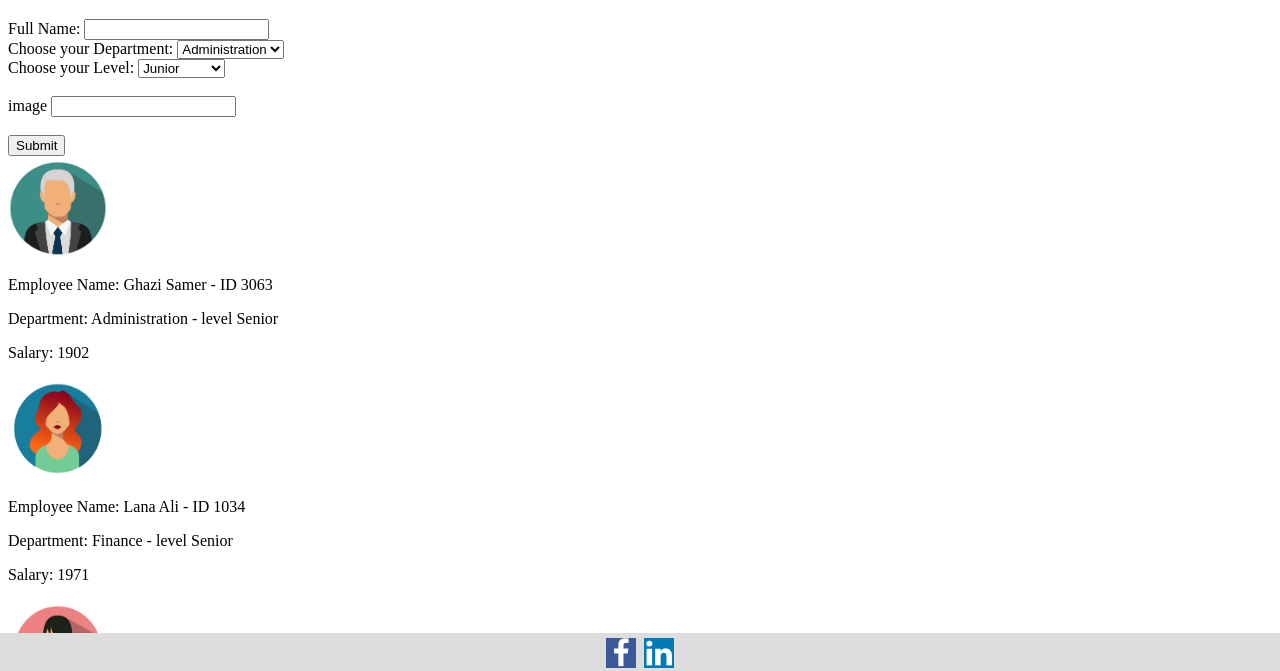
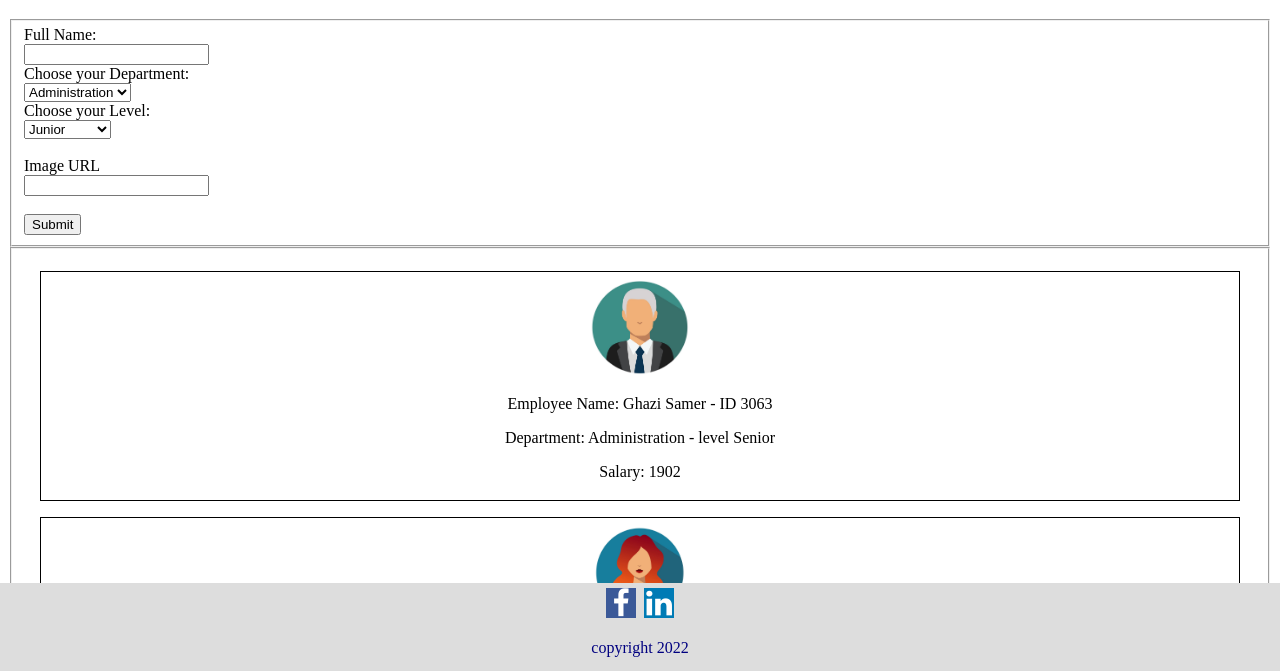
Before and after one commit to MalakOdtalla/HR-management-system, a plain HTML site: page index.html in a window 1280 px wide. Shown: the part 127-798 px from the top of the page. Drawn offline with Linux system fonts and the light colour scheme.

Commit message:
add events branch1

```diff
--- a/app.js
+++ b/app.js
@@ -14,10 +14,6 @@ all_Employees.push(this)
 
 let EmployeeDiv=document.getElementById("Employees");
 let Form=document.getElementById("form");
-
-
-//let column=document.createElement("div");
-//let row=document.createElement("div");
 
 
 
@@ -73,16 +69,16 @@ Employees.prototype.renderId=function(){
 
 //create render function
 Employees.prototype.render=function(){
-/*   let card=document.createElement('div');
+  let card=document.createElement('div');
   card.setAttribute('class','card');
   EmployeeDiv.appendChild(card);
- */
+
 
 
 
   let image=document.createElement('img');
   image.setAttribute('src',this.ImageURL)
-  EmployeeDiv.appendChild(image);
+  card.appendChild(image);
   image.style.width='100px';
   image.style.height='100px';
 
@@ -90,13 +86,14 @@ Employees.prototype.render=function(){
    let Name=document.createElement('p');
    Name.textContent=`Employee Name: ${this.FullName} - ID ${this.renderId()} `;
    //Name.style.fontSize="20px";
-   EmployeeDiv.appendChild(Name);
+   card.appendChild(Name);
    let Department=document.createElement('p');
    Department.textContent=`Department: ${this.Department} - level ${this.level} `;
-   EmployeeDiv.appendChild(Department);
+   card.appendChild(Department);
    let salary=document.createElement('p');
    salary.textContent=`Salary: ${this.renderAll()}`;
-   EmployeeDiv.appendChild(salary);
+   card.appendChild(salary);
+
 
 
 
--- a/index.html
+++ b/index.html
@@ -37,7 +37,6 @@
   left: 0;
   bottom: 0;
   width: 100%;
-    height: 5%;
   background-color: #dddddd;
   color: navy;
   text-align: center;
@@ -67,7 +66,12 @@
       }
 
 
-
+      .card {
+padding: .2rem;
+border: 1px solid black;
+margin: 1rem;
+text-align: center;
+}
 
 
       </style>
@@ -88,23 +92,23 @@
     <main id="headerMain">
 
 
-            <div class="card"> </div>
 
 
 
+<fieldset>
   <form id="form">
-            <label for="fname">Full Name:</label>
+      <label for="fname">Full Name:</label><br>
       <input type="text" id="fname" name="fname"><br>
 
 
-            <label for="Department">Choose your Department:</label>
+      <label for="Department">Choose your Department:</label><br>
       <select id="Departments" name="Departments">
        <option value="Administration">Administration</option>
        <option value="Marketing">Marketing</option>
        <option value="Development">Development</option>
        <option value="Finance">Finance</option>
      </select><br>
-           <label for="Level">Choose your Level:</label>
+     <label for="Level">Choose your Level:</label><br>
      <select id="Levels" name="Level">
       <option value="Junior">Junior</option>
       <option value="Mid-Senior">Mid-Senior</option>
@@ -112,21 +116,24 @@
     </select><br>
 
       <br>
-            <label for="image">image</label>
+      <label for="image">Image URL</label><br>
       <input type="text" id="image" name="image"><br>
       <br>
 
      <input type="submit" value="Submit">
 
  </form>
-       <div id="Employees"></div>
+</fieldset>
+
+
+<fieldset><div id="Employees"></div></fieldset>
 </main>
+<script src="./app.js">
+</script>
     <footer>
       <a href="#" class="fa fa-facebook"></a>
       <a href="#" class="fa fa-linkedin"></a><br/>
       <p> copyright 2022</p>
     </footer>
-
 </body>
-<script src="./app.js"></script>
 </html>
```
Lines whose indentation alone changed are shown as unchanged.
